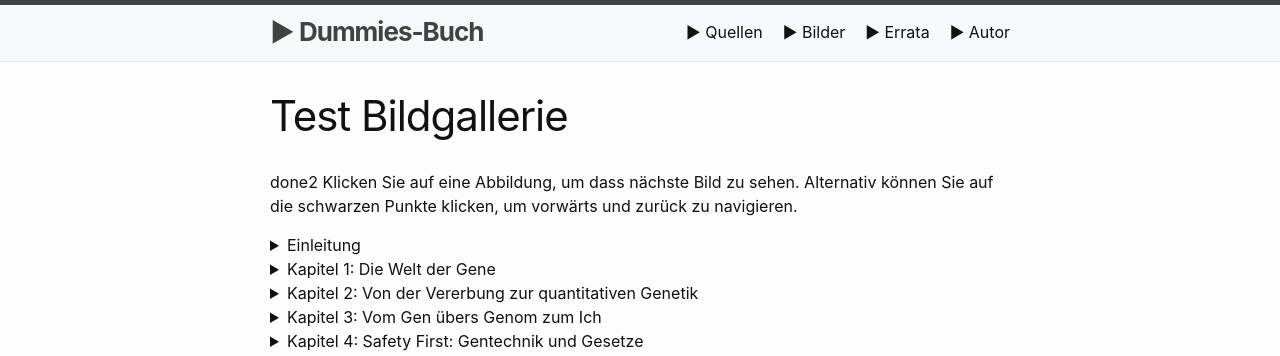
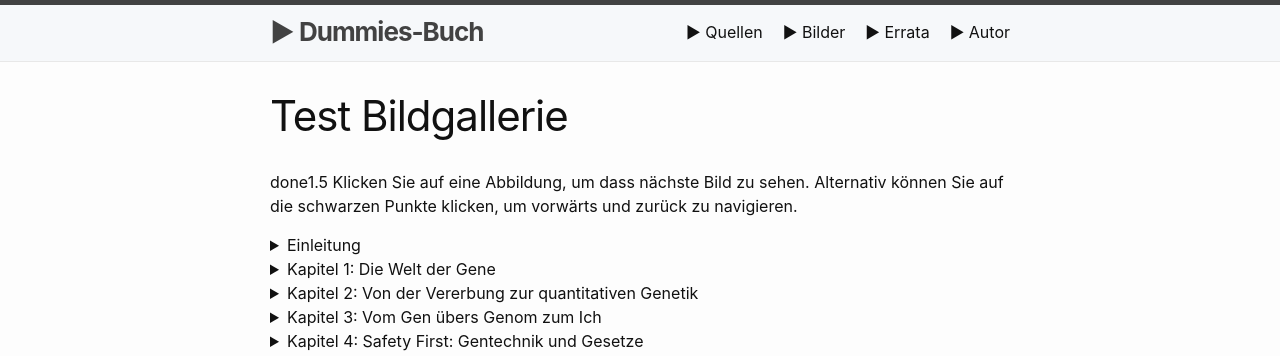
Before and after one commit to awkologist/dummie, a Jekyll site: the page built from gallerie-play.md, in a window 1280 px wide. Shown: the top 356 px of the page. Built offline with Jekyll 4.4.1, drawn with Linux system fonts in a browser that asks for light colours; Markdown is read by kramdown in place of the engine named in the settings.

Commit message:
Update gallerie-play.md

```diff
--- a/gallerie-play.md
+++ b/gallerie-play.md
@@ -4,7 +4,7 @@
 permalink: /galleryplay/
 ---
 
-done2 Klicken Sie auf eine Abbildung, um dass nächste Bild zu sehen. Alternativ können Sie auf die schwarzen Punkte klicken, um vorwärts und zurück zu navigieren.
+done1.5 Klicken Sie auf eine Abbildung, um dass nächste Bild zu sehen. Alternativ können Sie auf die schwarzen Punkte klicken, um vorwärts und zurück zu navigieren.
 
 <details>
   <summary>Einleitung</summary>
@@ -71,7 +71,7 @@
   <summary>Kapitel 1: Die Welt der Gene</summary>
 
 <figure class="dummieChapter_1" >
-<center><br><span style="font-size:2vw;">
+<center><br><span style="font-size:1.5vw;">
 <b onclick="currentDiv(1, 1)">▼&nbsp;&nbsp;&nbsp;&nbsp;</b>
 <b onclick="currentDiv(2, 1)">●&nbsp;&nbsp;&nbsp;&nbsp;</b>
 <b onclick="currentDiv(3, 1)">●&nbsp;&nbsp;&nbsp;&nbsp;</b>
```
